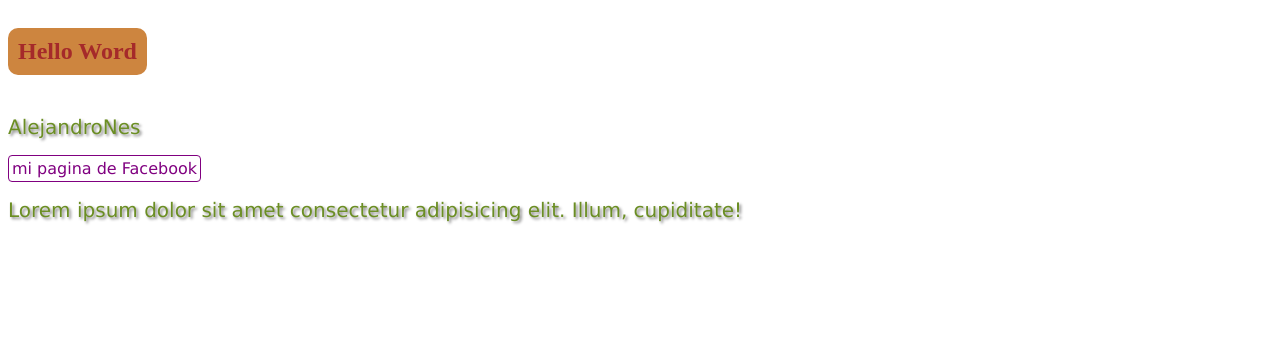
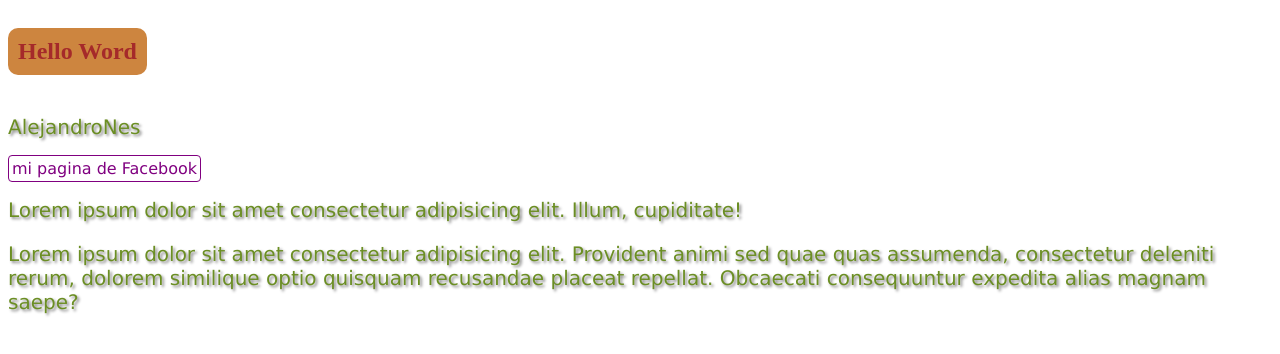
Before and after one commit to AlejandroNes/prueba_git, a plain HTML site: page index.html in a window 1280 px wide. Drawn offline with Linux system fonts and the light colour scheme.

Commit message:
nuevo parrafo en nueva rama

```diff
--- a/index.html
+++ b/index.html
@@ -12,5 +12,7 @@
     <p>AlejandroNes</p>
     <a href="#">mi pagina de Facebook</a>
     <p>Lorem ipsum dolor sit amet consectetur adipisicing elit. Illum, cupiditate!</p>
+    <p class="parrafo">Lorem ipsum dolor sit amet consectetur adipisicing elit. Provident animi sed quae quas assumenda, consectetur deleniti rerum, dolorem similique optio quisquam recusandae placeat repellat. Obcaecati consequuntur expedita alias magnam saepe?</p>
+
 </body>
 </html>
```
